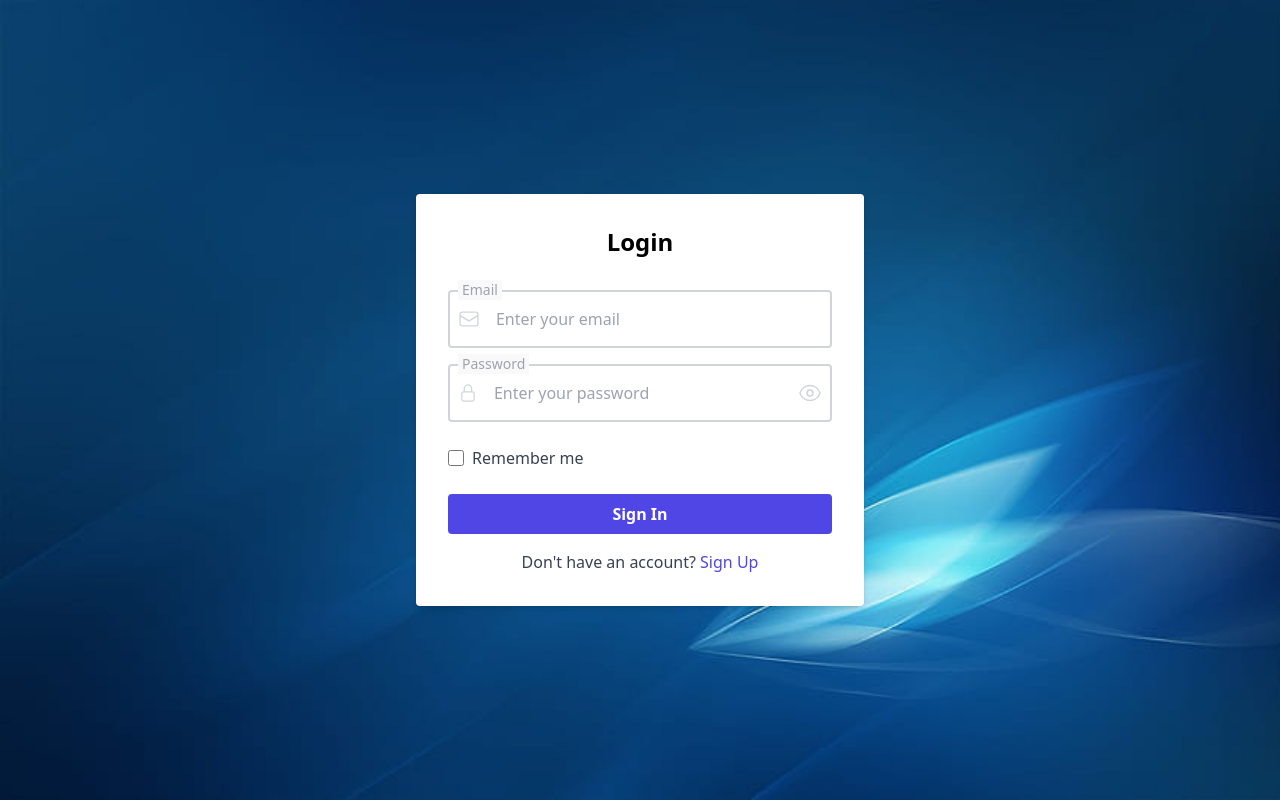
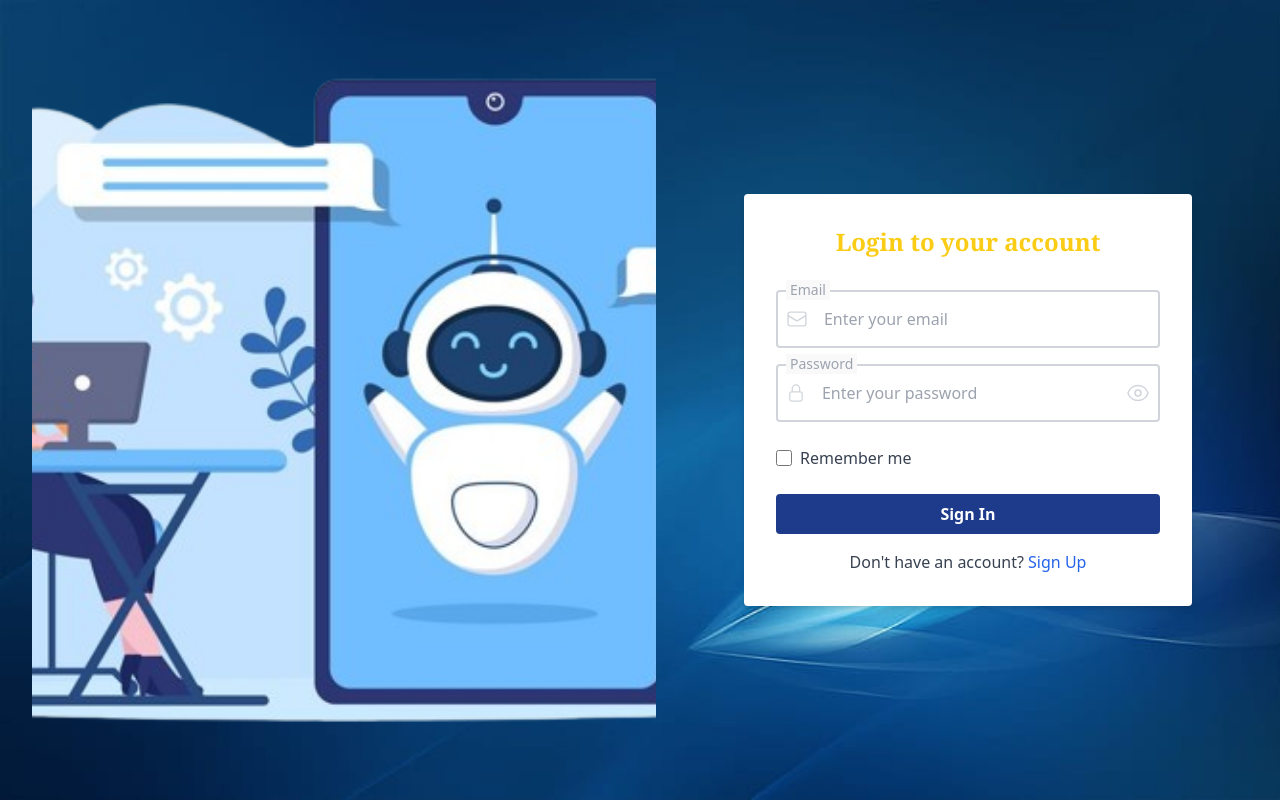
Before and after one commit to tkdeshan/Self_Assistant_AI_Web_App, a React (Create React App) app in the folder frontend/: page / in a window 1280 px wide. Built offline with nearby package versions, Linux system fonts and the light colour scheme.

Commit message:
modify login page

```diff
--- a/frontend/src/pages/LoginPage.js
+++ b/frontend/src/pages/LoginPage.js
@@ -1,5 +1,6 @@
 import React, { useState } from "react";
 import backgroundImage from "../assests/constants/images/background.jpg";
+import loginImage from "../assests/constants/images/login.png";
 import TextBox from "../components/TextBox";
 import { EnvelopeIcon, LockClosedIcon } from "@heroicons/react/24/outline";
 
@@ -7,15 +8,25 @@ const LoginPage = () => {
   const [email, setEmail] = useState("");
   const [password, setPassword] = useState("");
   const [remember, setRemember] = useState(false);
+
   return (
     <div
       className="bg-cover h-screen"
       style={{ backgroundImage: `url(${backgroundImage})` }}
     >
-      <div className="items-center justify-center flex h-screen">
-        <div className="w-1/2 flex flex-col items-center justify-center">
+      <div className="flex items-center justify-center h-screen">
+        <div className="w-1/2 hidden md:block h-screen ml-8">
+          <img
+            src={loginImage}
+            alt="Login"
+            className="h-full w-full object-cover"
+          />
+        </div>
+        <div className="w-full lg:w-1/2 flex flex-col items-center justify-center bg-opacity-80">
           <form className="w-full max-w-md p-8 bg-white rounded shadow-md">
-            <h2 className="text-2xl text-center font-bold mb-8">Login</h2>
+            <h2 className="text-2xl font-serif text-center font-bold mb-8 text-yellow-400">
+              Login to your account
+            </h2>
             <div className="mb-4 w-full">
               <TextBox
                 placeholder="Enter your email"
@@ -47,13 +58,13 @@ const LoginPage = () => {
             </div>
             <button
               type="submit"
-              className="w-full bg-indigo-600 hover:bg-indigo-700 text-white font-bold py-2 px-4 rounded focus:outline-none focus:shadow-outline"
+              className="w-full bg-blue-900 hover:bg-blue-800 text-white font-bold py-2 px-4 rounded focus:outline-none focus:shadow-outline"
             >
               Sign In
             </button>
             <p className="text-gray-700 mt-4 text-center">
               Don't have an account?{" "}
-              <a href="/signup" className="text-indigo-600">
+              <a href="/signup" className="text-blue-600">
                 Sign Up
               </a>
             </p>
```
Also changed, not shown: frontend/src/assests/constants/images/login.png (added).
